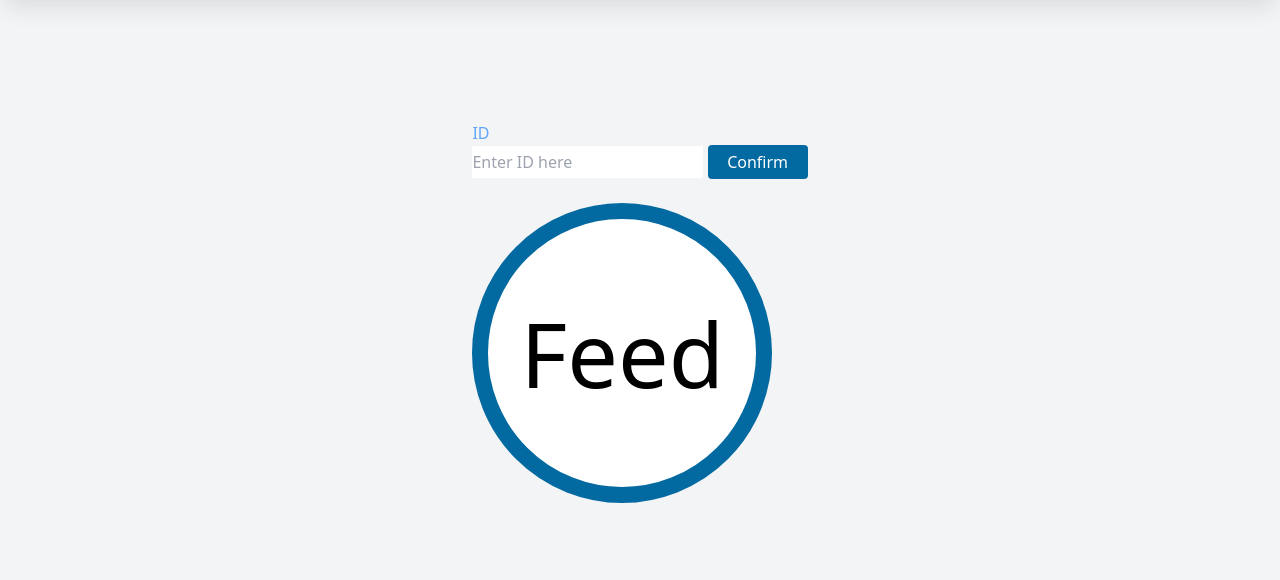
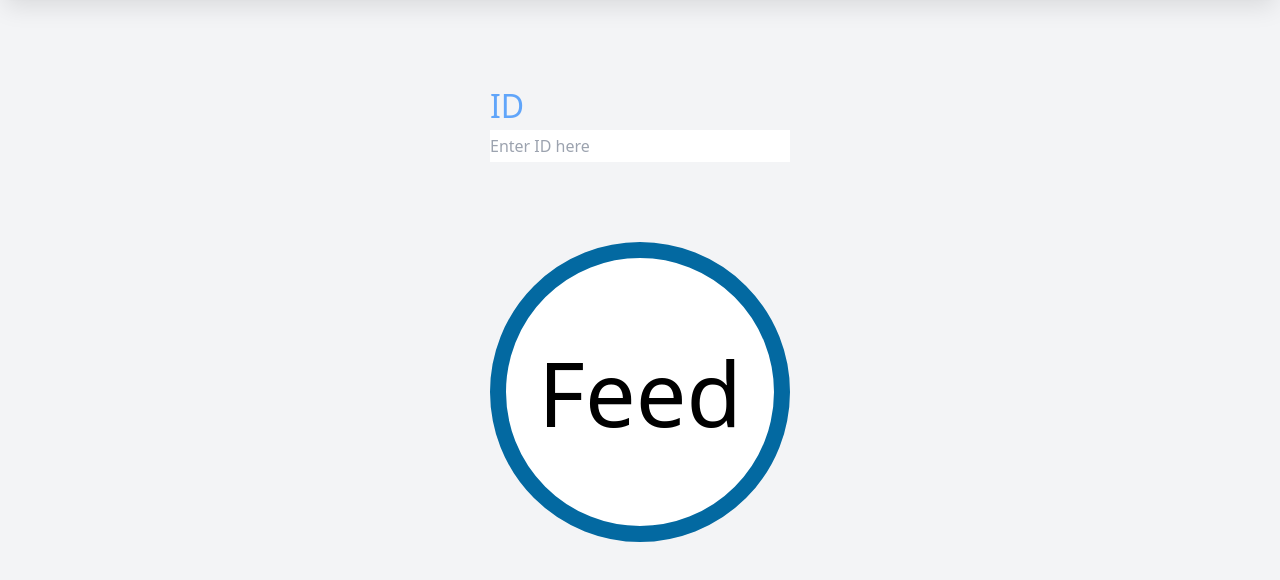
Before and after one commit to NiflheimZ-P/Automatic-Pet-Feeder-XD.github.io, a website: page website/src/feed.html in a window 1280 px wide. Shown: the part 88-668 px from the top of the page. Drawn offline with Linux system fonts and the light colour scheme; a web font is replaced by a local one.

Commit message:
fix button feed page

```diff
--- a/website/src/feed.html
+++ b/website/src/feed.html
@@ -36,12 +36,8 @@
     <div id="home" class="h-[100vh] min-w-screen bg-gray-100 flex justify-center items-center">
         <form>
             <div class="display">
-                <label class="text-header">ID</label>
-                <div>
-                    <input type="text" placeholder="Enter ID here" class="text-field">
-                    <button class="confirm-button">Confirm</button>
-                </div>
-                <br>
+                <label class="text-header label-header">ID</label>
+                <input type="text" placeholder="Enter ID here" class="text-field">
                 <button class="feed-button">Feed</button>
             </div>
         </form>
```
Also changed, not shown: website/src/build.css.
